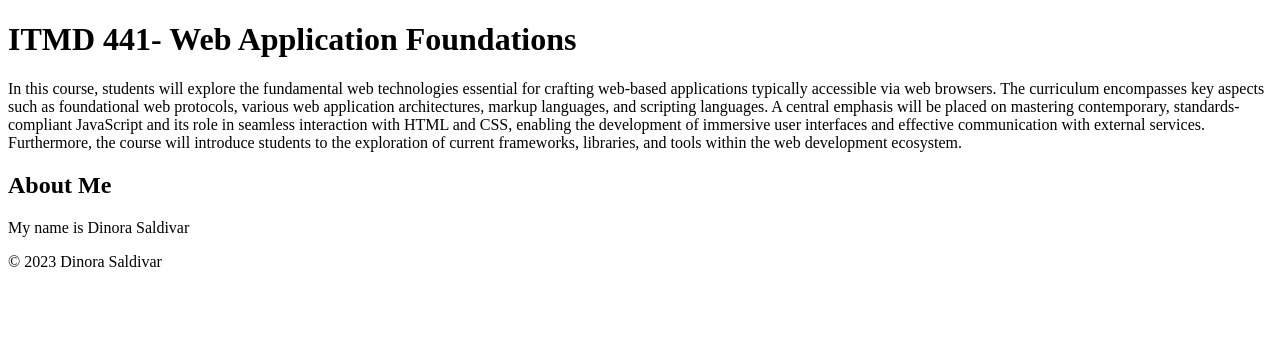
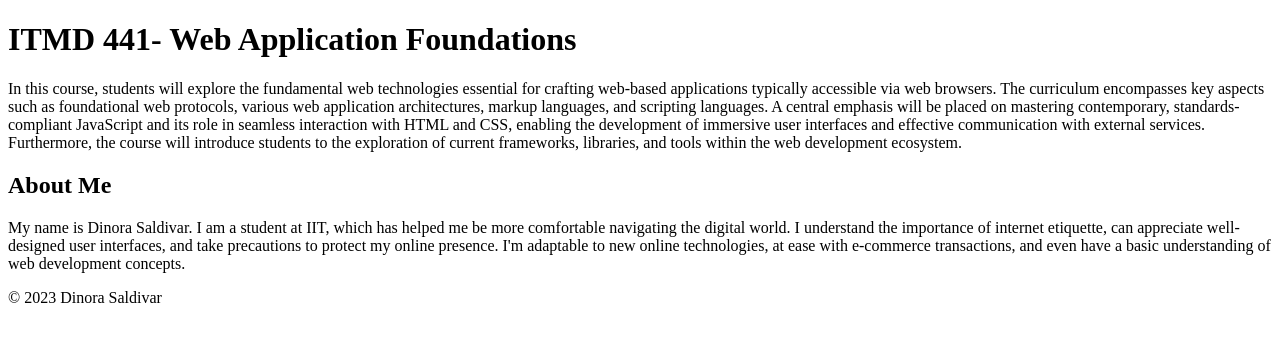
Before and after one commit to gravediggaz666/ITMD441, a plain HTML site: page index.html in a window 1280 px wide. Drawn offline with Linux system fonts and the light colour scheme.

Commit message:
about me done

```diff
--- a/index.html
+++ b/index.html
@@ -17,7 +17,11 @@
     students to the exploration of current frameworks, libraries, and tools within the web
     development ecosystem.</p>
 <h2>About Me</h2>
-    <p> My name is Dinora Saldivar</p>
+    <p> My name is Dinora Saldivar. I am a student at IIT, which has helped me be more comfortable navigating
+        the digital world. I understand the importance of internet etiquette, can appreciate well-designed
+        user interfaces, and take precautions to protect my online presence. I'm adaptable to new online
+        technologies, at ease with e-commerce transactions, and even have a basic understanding of web
+        development concepts.</p>
     <footer>
         &copy; 2023 Dinora Saldivar
     </footer>
```
